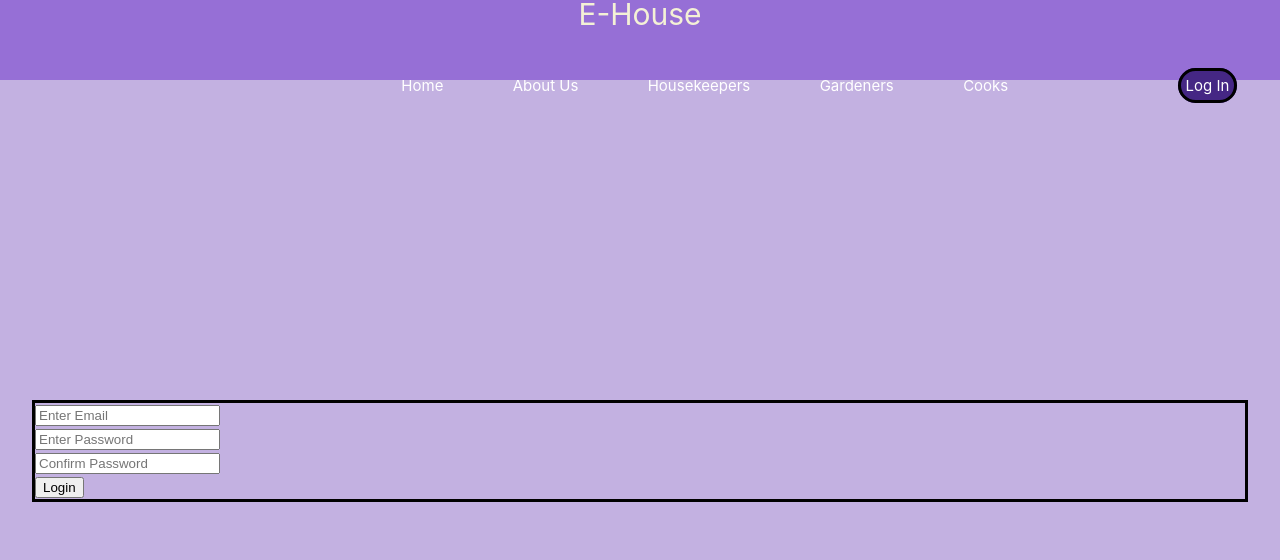
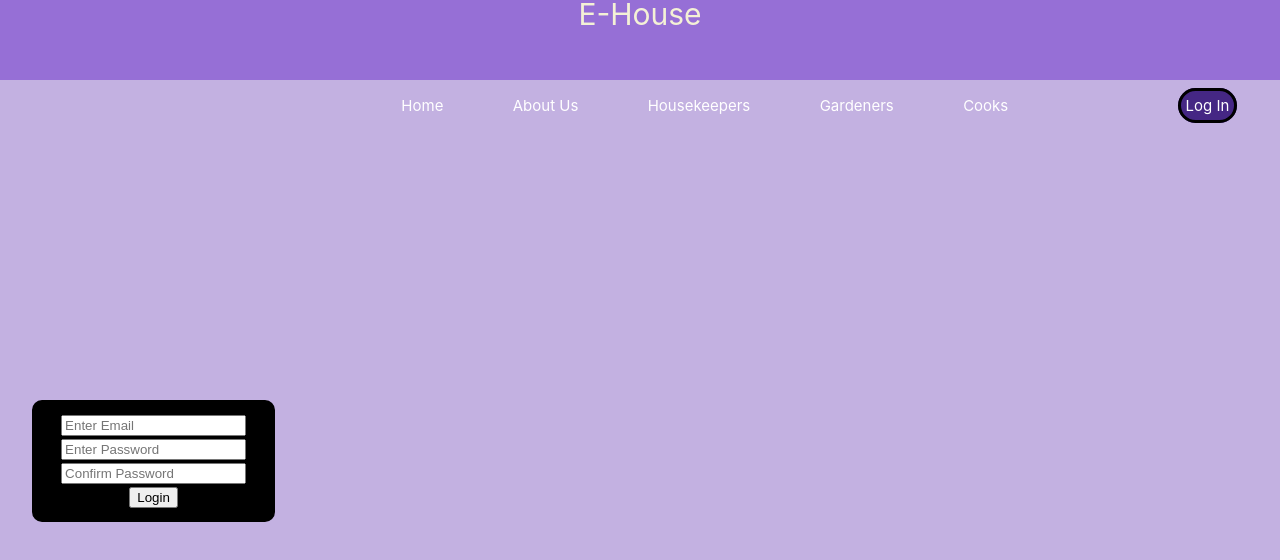
Before and after one commit to staten-island-tech/sql-project, a Vue app in the folder sql-project/: page /SignUpView in a window 1280 px wide. Shown: the top 560 px of the page. Built offline with nearby package versions, Linux system fonts and the light colour scheme.

Commit message:
CUMMIT 20

```diff
--- a/sql-project/src/views/SignUpView.vue
+++ b/sql-project/src/views/SignUpView.vue
@@ -17,6 +17,11 @@
 <style>
 .loginForm {
   border: black 3px solid;
+  background-color: black;
+  padding: 10px;
+  border-radius: 10px;
+  text-align: center;
+  width: 20%;
 }
 
 .head {
--- a/sql-project/src/views/loginView.vue
+++ b/sql-project/src/views/loginView.vue
@@ -1,4 +1,16 @@
-<script></script>
+<script>
+import { createApp } from 'vue'
+import { createPinia } from 'pinia'
+import App from './App.vue'
+import { defineStore } from 'pinia'
+
+const pinia = createPinia()
+const app = createApp(App)
+
+app.use(pinia)
+app.mount('#app')
+</script>
+
 <template>
   <form class="loginForm">
     <div class="email">
@@ -14,6 +26,11 @@
 <style>
 .loginForm {
   border: black 3px solid;
+  background-color: black;
+  padding: 10px;
+  border-radius: 10px;
+  text-align: center;
+  width: 20%;
 }
 
 .head {
```
